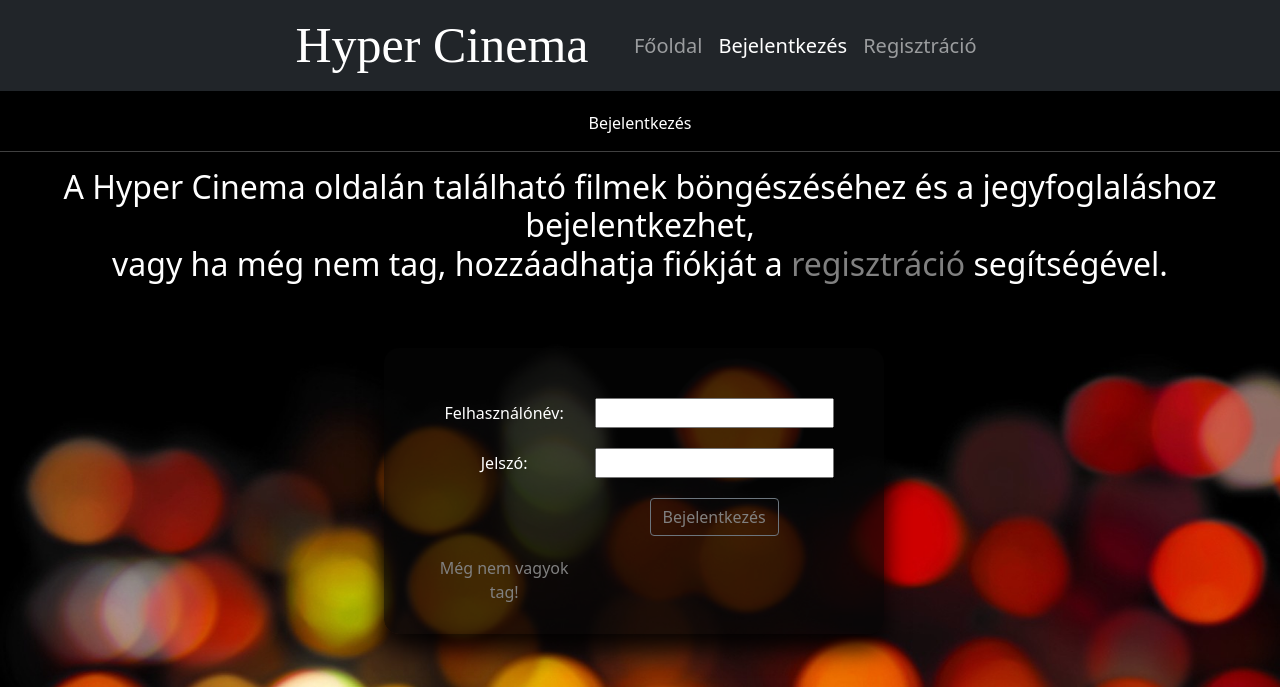
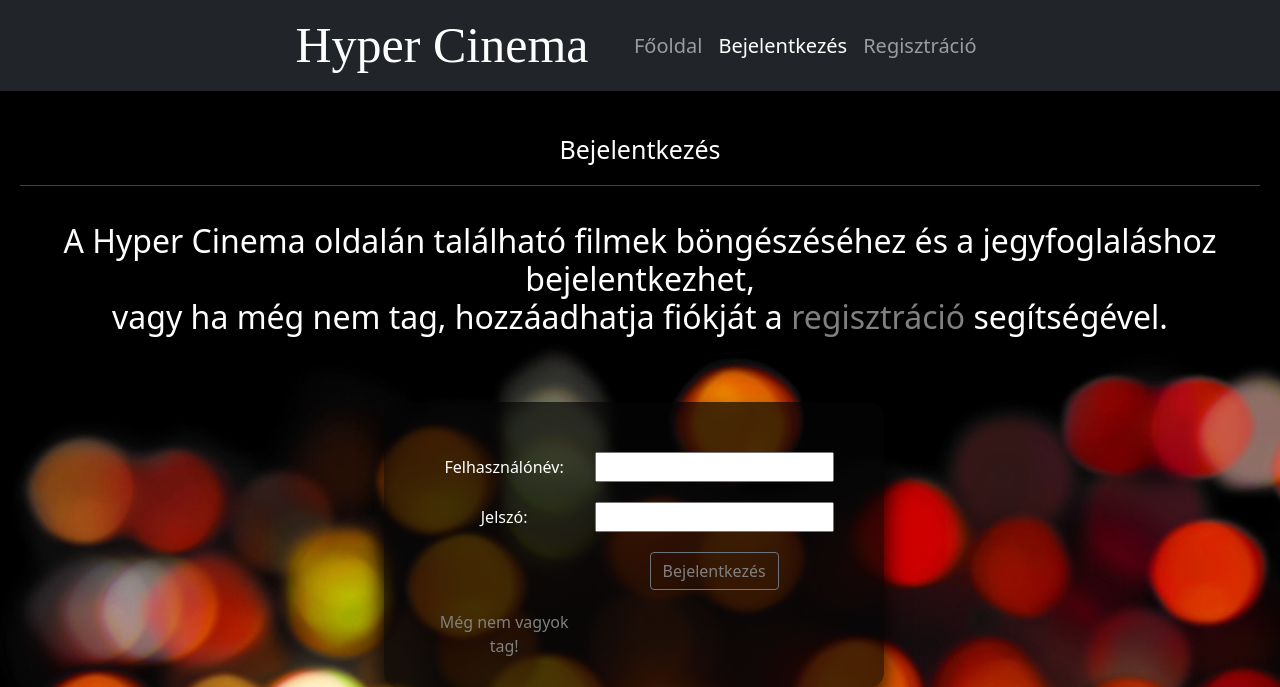
Before and after one commit to B4C3T2/Cinema, a PHP site: page /Html/bejelentkezes.html in a window 1280 px wide. Shown: the top 687 px of the page. Run offline with PHP 8.4, Linux system fonts and the light colour scheme.

Commit message:
CSS - Bejelentkezés - Oldal leírásának formázása a header-ben

```diff
--- a/Kód/CSS/bejelentkezes_style.css
+++ b/Kód/CSS/bejelentkezes_style.css
@@ -75,3 +75,8 @@ footer{
   color:rgba(0,0,0,0) !important;
   background-color:rgba(255,255,255,0.2) !important;
 }
+
+header{
+  font-size: 25px;
+  padding: 20px;
+}
```
